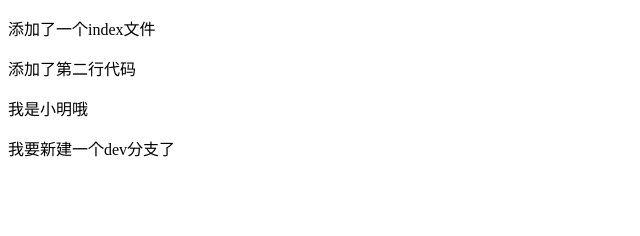
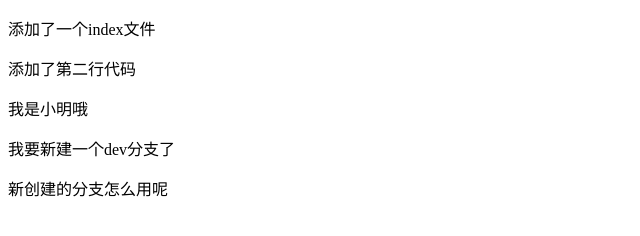
Before and after one commit to lifangzhan/jd_demo, a plain HTML site: page test.html in a window 1280 px wide. Shown: the whole page, without its empty margins (0-640 px from the left). Drawn offline with Linux system fonts and the light colour scheme.

Commit message:
怎么用新创建的分支

```diff
--- a/test.html
+++ b/test.html
@@ -11,5 +11,6 @@
 <p>我是小明哦</p>
 
 <p>我要新建一个dev分支了</p>
+<p>新创建的分支怎么用呢</p>
 </body>
 </html>
```
